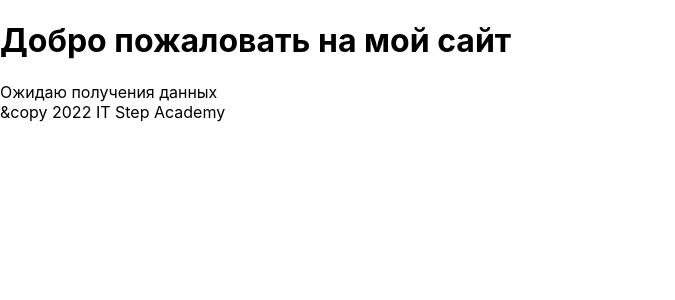
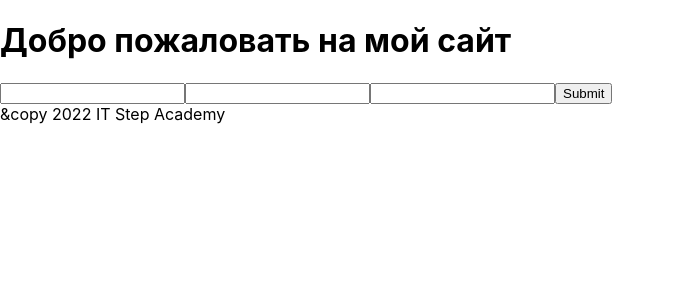
Before and after one commit to ninydev/f12, a React (Create React App) app in the folder 24_first_react/: page / in a window 1280 px wide. Shown: the top 300 px of the page, without its empty margins (0-675 px from the left). Built offline with nearby package versions, Linux system fonts and the light colour scheme.

Commit message:
Raact Forms

```diff
--- a/24_first_react/src/App.js
+++ b/24_first_react/src/App.js
@@ -1,13 +1,13 @@
 import NinyFooter from "./components/Footer/NinyFooter";
 import NinyHeader from "./components/Header/NinyHeader";
-import TagsList from "./components/Tags/TagsList";
+import FormSignUp from "./components/Forms/Auth/FormSignUp";
 
 
 function App() {
   return (
     <div className="App">
-      <NinyHeader></NinyHeader>
-        <TagsList></TagsList>
+        <NinyHeader></NinyHeader>
+        <FormSignUp></FormSignUp>
       <NinyFooter></NinyFooter>
     </div>
   );
--- /dev/null
+++ b/24_first_react/src/components/Forms/Auth/FormSignUp.js
@@ -0,0 +1,37 @@
+// Подключение модуля реакт
+import React from "react";
+import NinyInputEmail from "../../UI/Forms/Inputs/NinyInputEmail";
+import NinyInputPassword from "../../UI/Forms/Inputs/NinyInputPassword";
+import NinyInputSubmit from "../../UI/Forms/Inputs/NinyInputSubmit";
+
+// Создание компонента (тут будет меняться только название)
+class FormSignUp extends React.Component {
+    render() {
+        return(
+            <>
+                <NinyInputEmail></NinyInputEmail>
+                <NinyInputPassword></NinyInputPassword>
+                <NinyInputPassword></NinyInputPassword>
+                <NinyInputSubmit></NinyInputSubmit>
+            </>
+        )
+    }
+}
+
+export default FormSignUp;
+/*
+
+                <div>
+                    <label>Email:</label>
+                </div>
+                <div>
+                    <label>Password:</label>
+                </div>
+                <div>
+                    <label>Password Conform:</label>
+                </div>
+                <div>
+
+                </div>
+
+ */
--- /dev/null
+++ b/24_first_react/src/components/Tags/TagsList.css
@@ -0,0 +1 @@
+ul {background: #61dafb;}
--- a/24_first_react/src/components/Tags/TagsList.js
+++ b/24_first_react/src/components/Tags/TagsList.js
@@ -1,4 +1,5 @@
 import React from "react";
+import './TagsList.css'; // Подключение стилей для компонента
 
 class TagsList extends React.Component{
 
@@ -42,7 +43,10 @@ class TagsList extends React.Component{
         )
     }
 
-    // Я принимаю решение - как я себя отображаю
+
+    /**
+     * Я принимаю решение - как я себя отображаю
+     */
     render(){
         // Если в компоненте произошла ошибка - вывести ее
         if(this.state.error){
--- /dev/null
+++ b/24_first_react/src/components/UI/Forms/Inputs/NinyInputEmail.js
@@ -0,0 +1,15 @@
+// Подключение модуля реакт
+import React from "react";
+
+// Создание компонента (тут будет меняться только название)
+class NinyInputEmail extends React.Component {
+    render(){
+        return (
+            <>
+                <input type="email"/>
+            </>
+        )
+    }
+}
+
+export default NinyInputEmail;
--- /dev/null
+++ b/24_first_react/src/components/UI/Forms/Inputs/NinyInputPassword.js
@@ -0,0 +1,76 @@
+// Подключение модуля реакт
+import React from "react";
+
+// Создание компонента (тут будет меняться только название)
+class NinyInputPassword extends React.Component {
+
+    constructor(props) {
+        super(props);
+        this.state = {
+            isValid: true,
+            err: []
+        }
+    }
+
+    checkValid(ev){
+        let pass = ev.target.value
+        console.log(pass)
+        let err = []
+
+        // Регулярное выражение на наличие цифры
+        let isNum = /\d{1,}/
+        // Большие
+        let isUpper = /.*[A-Z].*/
+        // Маленькие
+        let isLower = /.*[a-z].*/
+
+        if(pass.length < 8) {
+            err.push(' Пароль должен быть длинее 8 символов')
+        }
+        if(!isNum.test(pass)){
+            err.push('Пароль должен содержать цифры')
+        }
+        if(!isUpper.test(pass)){
+            err.push('Пароль должен содержать большие буквы')
+        }
+        if(!isLower.test(pass)){
+            err.push('Пароль должен содержать маленькие буквы')
+        }
+
+        let oldState = this.state;
+        if(err.length > 0) {
+            oldState.isValid = false
+        } else {
+            oldState.isValid = true
+        }
+        oldState.err = err
+        this.setState(oldState)
+    }
+
+
+
+    render(){
+
+        let err = ''
+        if(!this.state.isValid) {
+            err = (
+                <p> Есть ошибки </p>
+                // <ul>
+                //     { this.state.err.map( e => {
+                //       <li key={Date.now()}> {e} </li>
+                //     })}
+                // </ul>
+            )
+        }
+
+        console.log(err)
+
+        return (
+            <>
+                <input type="password" onKeyDown={this.checkValid.bind(this)}/>
+                {err}
+            </>
+        )
+    }
+}
+export default NinyInputPassword;
--- /dev/null
+++ b/24_first_react/src/components/UI/Forms/Inputs/NinyInputSubmit.js
@@ -0,0 +1,15 @@
+// Подключение модуля реакт
+import React from "react";
+
+// Создание компонента (тут будет меняться только название)
+class NinyInputSubmit extends React.Component {
+    render(){
+        return (
+            <>
+                <input type="submit"/>
+            </>
+        )
+    }
+}
+
+export default NinyInputSubmit;
```
Also changed, not shown: 24_first_react/src/components/UI/Forms/Inputs/NinyInputLogin.js (added, +15 -0 lines), 24_first_react/src/components/Forms/Auth/FormChangePassword.js (added), 24_first_react/src/components/Forms/Auth/FormLogin.js (added), 24_first_react/src/components/Forms/Auth/FormPasswordRecovery.js (added).
